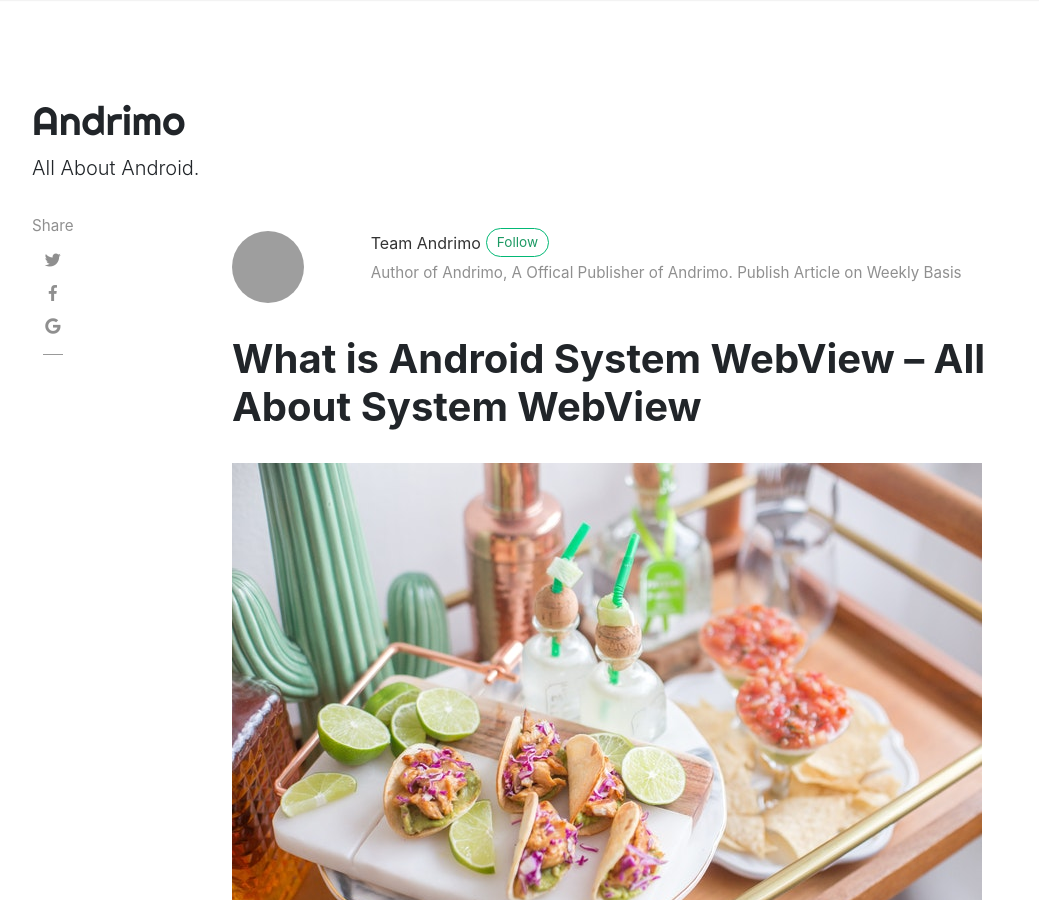
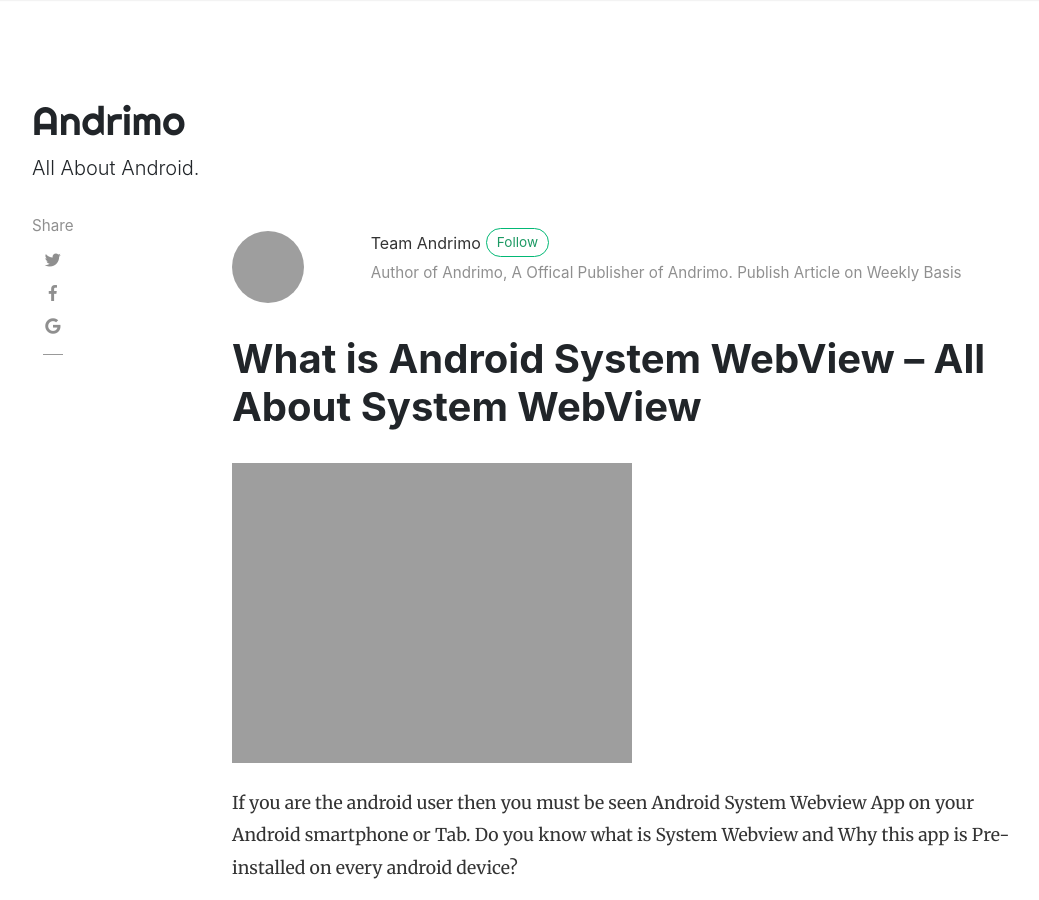
Before and after one commit to andrimoopensource/blog, a Jekyll site: the page built from _posts/2018-01-6-what-is-android-system-webview.md, in a window 1280 px wide and 900 px high. Shown: the whole window, without its empty margins (53-1092 px from the left). Built offline with Jekyll 4.4.1, drawn with Linux system fonts in a browser that asks for light colours; nearby versions of some CDN libraries; comment, search, counter and statistics services are not loaded; grey boxes are pictures that could not be loaded.

Commit message:
Update 2018-01-6-what-is-android-system-webview.md

```diff
--- a/_posts/2018-01-6-what-is-android-system-webview.md
+++ b/_posts/2018-01-6-what-is-android-system-webview.md
@@ -3,7 +3,7 @@ layout: post
 title:  "What is Android System WebView – All About System WebView"
 author: Team Andrimo
 categories: [ Jekyll, tutorial ]
-image: assets/images/11.jpg
+image: assets/images/android-system-web-view.jpg
 featured: true
 hidden: true
 ---
```
